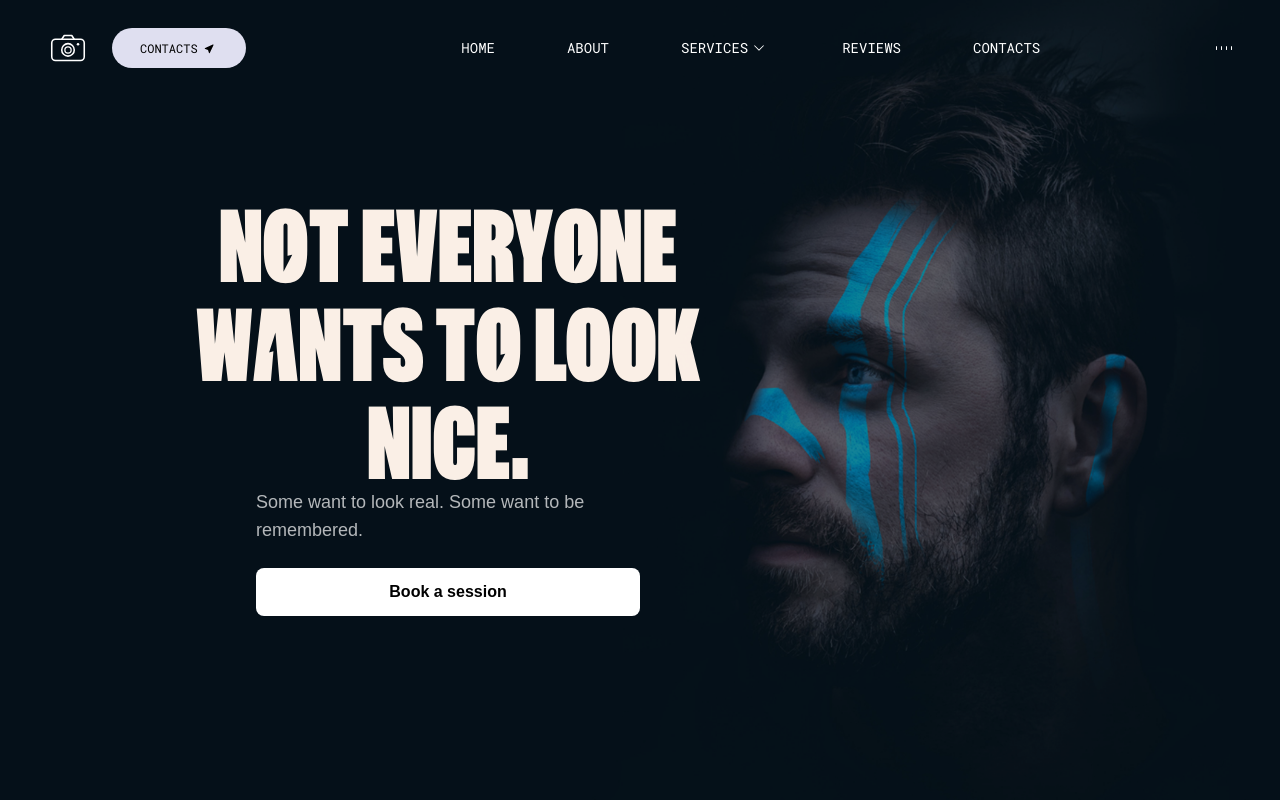
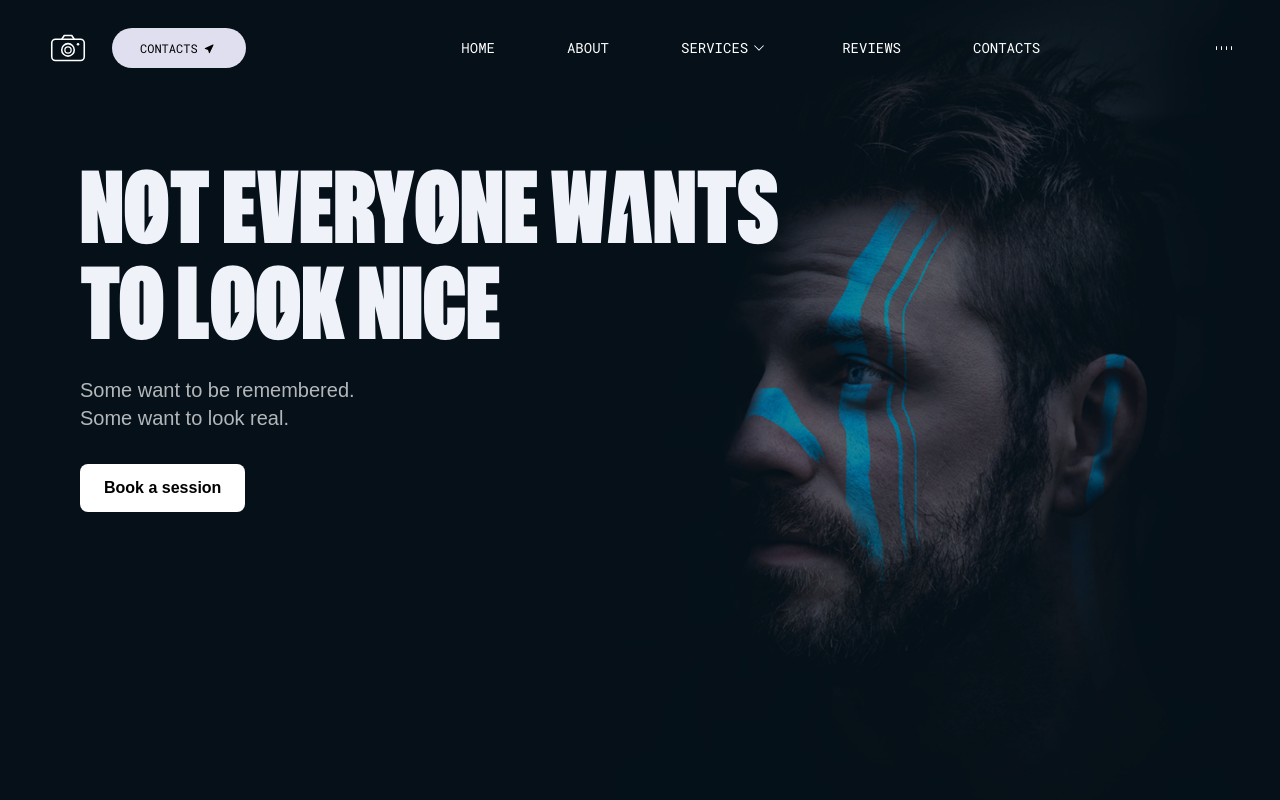
Before and after one commit to Krejzy23/photo, a React (Vite) app: page /services/portraits in a window 1280 px wide. Shown: the top 800 px of the page. Built offline with nearby package versions, Linux system fonts and the light colour scheme; a web font is replaced by a local one.

Commit message:
debuging UI

```diff
--- a/src/components/portraits/PortraitsHero.jsx
+++ b/src/components/portraits/PortraitsHero.jsx
@@ -1,5 +1,4 @@
 import React, { useRef, useEffect } from "react";
-import AnimatedTitle from "../AnimatedTitle";
 import { gsap } from "gsap";
 
 const PortraitsHero = () => {
@@ -7,50 +6,63 @@ const PortraitsHero = () => {
   const buttonRef = useRef(null);
 
   useEffect(() => {
-    const tl = gsap.timeline({ defaults: { duration: 1, ease: "power2.out" } });
+    const tl = gsap.timeline({ defaults: { ease: "power2.out" } });
 
     tl.fromTo(
       textRef.current,
-      { x: -50, opacity: 0 },
-      { x: 0, opacity: 1, duration: 1.2 }
-    );
-    tl.fromTo(
+      { x: -40, opacity: 0 },
+      { x: 0, opacity: 1, duration: 1.1 }
+    ).fromTo(
       buttonRef.current,
       { y: 20, opacity: 0 },
-      { y: 0, opacity: 1 },
-      "-=0.5" // start button animace o 0.5s dříve, než text dokončí
+      { y: 0, opacity: 1, duration: 0.8 },
+      "-=0.4"
     );
   }, []);
 
   return (
-    <section className="relative w-full h-screen bg-black flex items-center">
-      <div className="flex flex-col items-center justify-center max-w-4xl" >
-        <AnimatedTitle
-          title="N<b>o</b>t every<b>o</b>ne w<b>a</b>nts t<b>o<b/> look nice."
-          containerClass="mt-5 pointer-events-none mix-blend-difference relative z-10"
+    <section className="relative h-screen w-full overflow-hidden">
+      {/* IMAGE */}
+      <div className="absolute inset-0">
+        <img
+          src="/img/portraitsHero.jpg"
+          alt="Portrait Hero"
+          className="
+          w-full h-full object-cover object-[70%_50%] md:object-right
+          "
         />
-        <div className="z-10 flex flex-col justify-center max-w-lg px-8 md:px-16">
-          {/* LEFT TEXT */}
-          <p ref={textRef} className="text-lg text-white/70 mb-6">
-            Some want to look real. Some want to be remembered.
+        <div className="absolute inset-0 bg-black/40" />
+      </div>
+
+      {/* CONTENT */}
+      <div className="relative z-10 flex h-full items-start">
+        <div
+          className="w-full max-w-4xl px-6 sm:px-10 md:px-20 pt-44  md:pt-40"
+        >
+          <h1 className="portraits-hero-heading mb-6 text-blue-100">
+            N<b>o</b>t every<b>o</b>ne w<b>a</b>nts <br /> to l<b>oo</b>k nice
+          </h1>
+
+          <p
+            ref={textRef}
+            className="mb-8 max-w-md text-md sm:text-base md:text-lg lg:text-xl text-white/70"
+          >
+            Some want to be remembered.
+            <br />
+            Some want to look real.
           </p>
+
           <button
             ref={buttonRef}
-            className="px-6 py-3 bg-white text-black font-semibold rounded-lg hover:bg-cyan-400 hover:text-white transition"
+            className="
+              rounded-lg bg-white px-6 py-3
+              font-semibold text-black
+              transition hover:bg-cyan-400 hover:text-white
+            "
           >
             Book a session
           </button>
         </div>
-      </div>
-
-      {/* RIGHT IMAGE */}
-      <div className="absolute inset-0">
-        <img
-          src="/img/portraitsHero.jpg"
-          alt="Portrait Hero"
-          className="w-full h-full object-cover object-right"
-        />
-        <div className="absolute inset-0 bg-black/40"></div>
       </div>
     </section>
   );
--- a/src/components/weddings/WeddingsHero.jsx
+++ b/src/components/weddings/WeddingsHero.jsx
@@ -41,8 +41,8 @@ const WeddingsHero = () => {
         id="hero-frame"
         className="relative h-dvh w-screen z-10 overflow-hidden"
       >
-        <h1 className="special-font wedding-hero-heading absolute bottom-8 right-8 md:bottom-5 md:right-5 z-40 text-blue-100">
-          We<b>dd</b>ing
+        <h1 className="special-font wedding-hero-heading absolute bottom-16 right-8 md:bottom-10 md:right-10 z-40 text-blue-100">
+          Wedding
         </h1>
         {/* HERO IMAGE */}
         <img
@@ -56,9 +56,9 @@ const WeddingsHero = () => {
 
         {/* CONTENT */}
         <div className="hero-content absolute inset-0 z-10 flex flex-col justify-center px-6 sm:px-12 text-blue-100">
-          <h1 className="special-font wedding-hero-heading max-w-xl">
-            Y<b>o</b>ur We<b>dd</b>ing,
-            <br /> capt<b>u</b>red <br /> f<b>o</b>re<b>v</b>er
+          <h1 className="wedding-hero-heading max-w-xl">
+            Your Wedding,
+            <br /> captured <br /> forever
           </h1>
 
           <p className="mt-4 max-w-xs text-blue-100 font-robert-regular">
@@ -77,8 +77,8 @@ const WeddingsHero = () => {
       </div>
 
       {/* BACK TEXT */}
-      <h1 className="special-font wedding-hero-heading absolute bottom-8 right-8 md:bottom-5 md:right-5 text-black">
-        We<b>dd</b>ing
+      <h1 className="special-font wedding-hero-heading absolute bottom-16 right-8 md:bottom-10 md:right-10 text-black">
+        Wedding
       </h1>
     </section>
   );
--- a/src/components/weddings/WeddingsStory.jsx
+++ b/src/components/weddings/WeddingsStory.jsx
@@ -3,16 +3,14 @@ import AnimatedTitle from "../AnimatedTitle";
 
 const WeddingsStory = () => {
   return (
-    <div className="h-[70vh] bg-violet-50 w-screen">
-      <div className="relative mb-8 mt-36 flex flex-col items-center gap-5">
-        <p className="font-general text-sm uppercase md:text-[10px]">
+    <div className="h-[50vh] bg-violet-50 w-screen">
+      <div className="relative mb-8 flex flex-col items-center justify-center gap-5">
+        <p className="font-general mt-5 text-sm uppercase md:text-[10px]">
         "Emotive storytelling of your most important day."
         </p>
-
-        <AnimatedTitle
-          title="I d<b>o</b>n’t just t<b>a</b>ke phot<b>o</b>s.<br/> I capture m<b>o</b>ments y<b>o</b>u didn’t even kn<b>o</b>w were h<b>a</b>ppening."
-          containerClass="mt-5 !text-black text-center"
-        />
+        <h1 className="md:px-20 px-10 special-font wedding-hero-heading z-40">
+          I don’t just take photos. I capture moments you didn’t even know were happening.
+        </h1>
       </div>
     </div>
   );
--- a/src/index.css
+++ b/src/index.css
@@ -277,5 +277,9 @@ body {
 }
 
 .wedding-hero-heading {
-  @apply uppercase font-zentry font-black text-5xl sm:right-10 sm:text-5xl md:text-7xl lg:text-8xl;
+  @apply uppercase font-circular-web font-black text-3xl sm:right-10 sm:text-3xl md:text-4xl lg:text-6xl;
 }
+.portraits-hero-heading {
+  @apply special-font font-zentry uppercase text-5xl md:text-6xl lg:text-8xl
+    leading-tight;
+}
```
